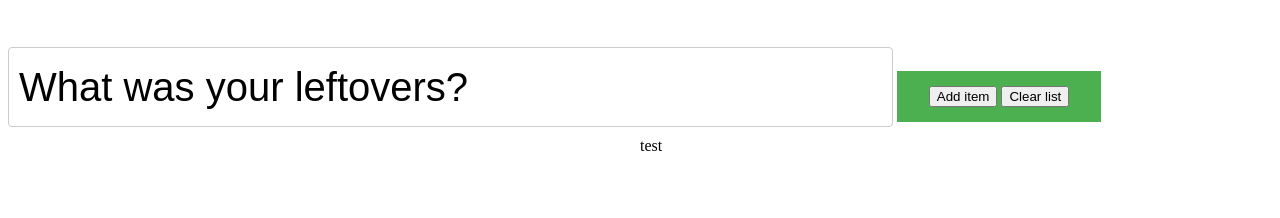
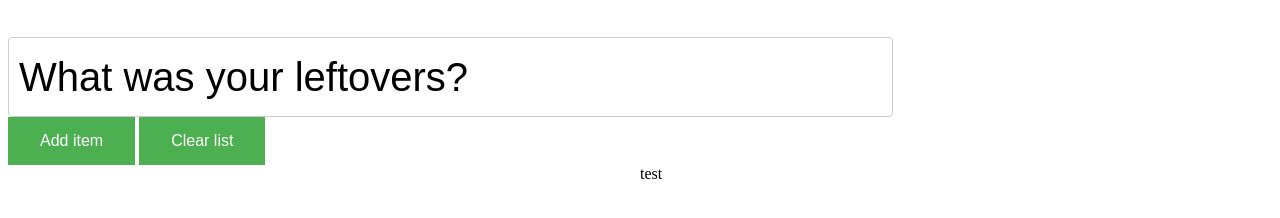
Before and after one commit to doubletea/IBMHACK, a plain HTML site: page index.html in a window 1280 px wide. Shown: the part 80-298 px from the top of the page. Drawn offline with Linux system fonts and the light colour scheme.

Commit message:
Make buttons green

```diff
--- a/index.html
+++ b/index.html
@@ -7,8 +7,8 @@
   <h1 id="leftover">Leftovers</h1>
   <input type="text" id="inText" value="What was your leftovers?">
   <div id="g1">
-    <button onclick="myFunction()">Add item</button>
-    <button onclick="clearFields()">Clear list</button>
+    <button class="buttonz" onclick="myFunction()">Add item</button>
+    <button class="buttonz" onclick="clearFields()">Clear list</button>
   </div>
   <div id="container" style="width: 50%; height:97%; float:right;">test</div>
   <!-- Javascript for buttons and textfield -->
--- a/stylesheet.css
+++ b/stylesheet.css
@@ -4,7 +4,8 @@ h1 {
 }
 
 #inText {
-  margin: 10px auto;
+  float: center;
+  display: inline-block;
   font-size: 40px;
   height: 80px;
   width: 70%;
@@ -14,7 +15,7 @@ h1 {
   box-sizing: border-box;
 }
 
-#g1 {
+.buttonz {
   background-color: #4CAF50; /* Green */
   border: none;
   color: white;
```
